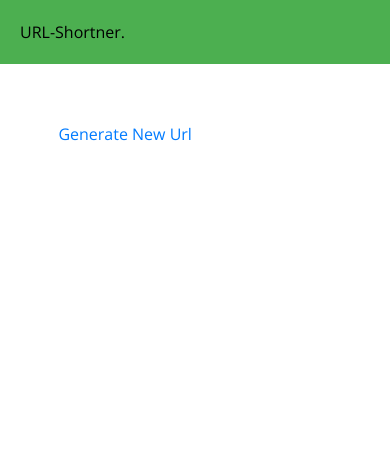
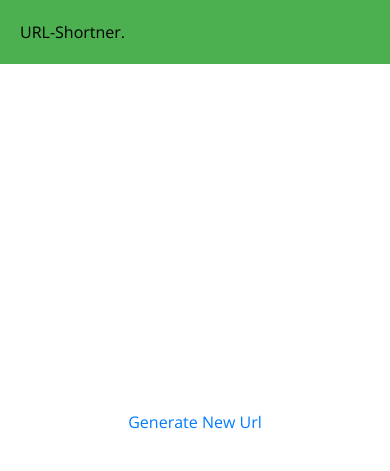
Before and after one commit to nova-sangeeth/bitsy-urlshortner, a Django app: page / in a window 390 px wide; the page is wider, and only the part inside the window is pictured. Shown: the top 471 px of that part. Run offline with Django 3.2, Linux system fonts and the light colour scheme; some libraries are stand-ins or nearby versions.

Commit message:
added and fixed container-x class in the stylesheet

```diff
--- a/static/style.css
+++ b/static/style.css
@@ -119,11 +119,17 @@ body {
     margin: 12px 0;
   }
 
-#footer {
-  /* display: inline !important; */
-  background-color: #4caf50 !important;
-  padding: 20px !important;
-  width: 100% !important;
+
+  .container-x {
+    width: 1000px;
+    display: flex;
+    flex-direction: column;
+    justify-content: center;
+    align-items: center;
+    position: absolute;
+    top: 50%;
+    left: 50%;
+    transform: translate(-50%, -50%);
 }
 
 .content {
```
